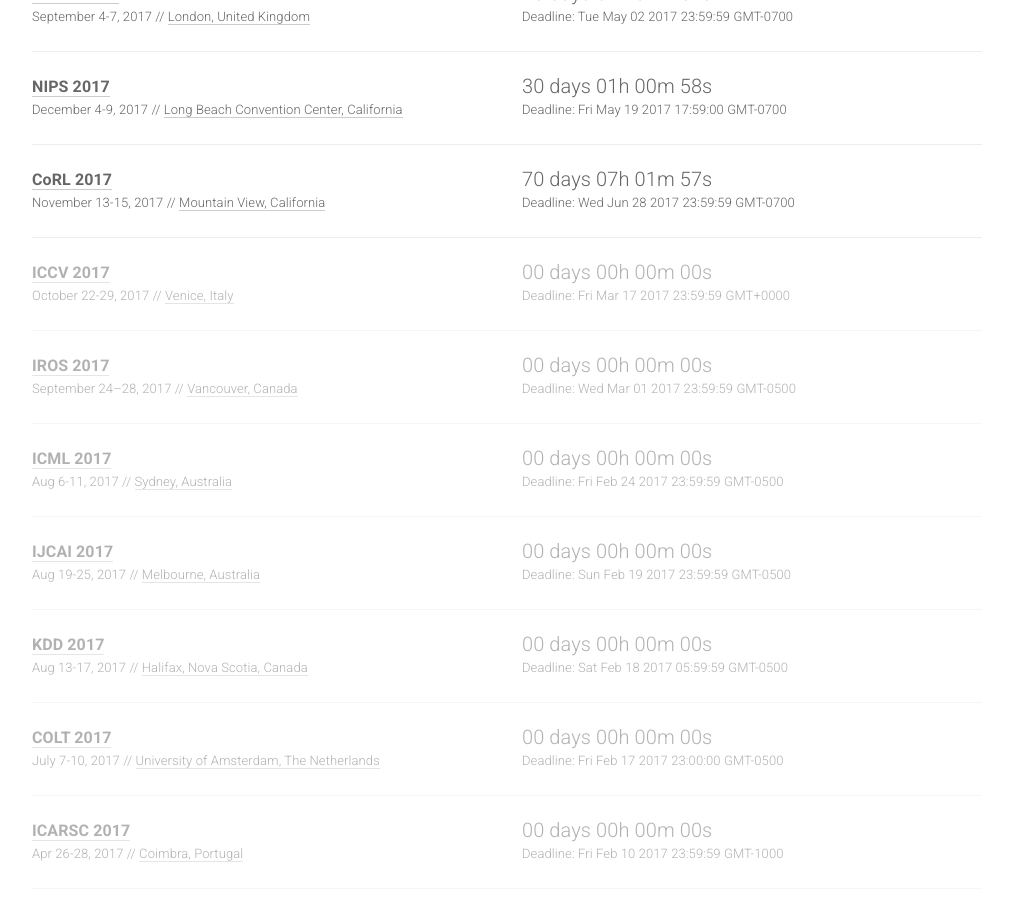
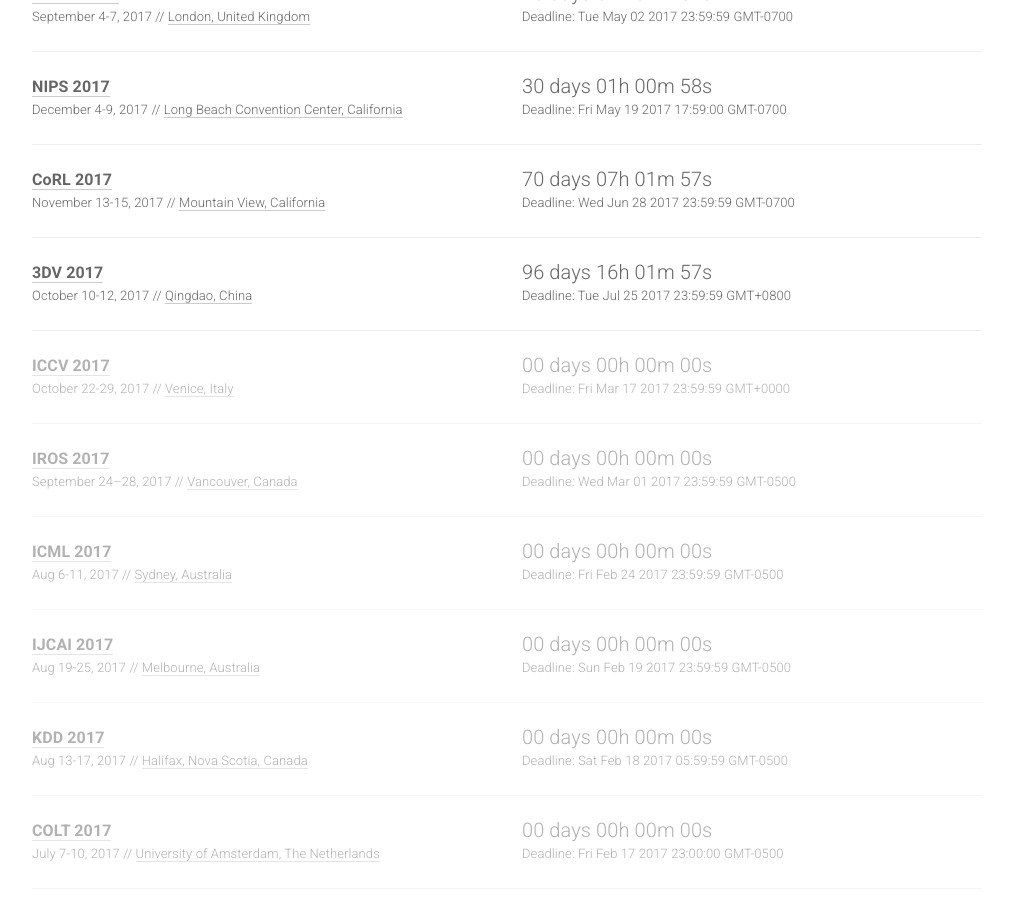
Before and after one commit to paperswithcode/ai-deadlines, a Jekyll site: the page built from index.html, in a window 1280 px wide and 900 px high, scrolled down 965 px. Shown: the whole window, without its empty margins (133-1146 px from the left). Built offline with Jekyll 4.4.1, drawn with Linux system fonts in a browser that asks for light colours; nearby versions of some CDN libraries; comment, search, counter and statistics services are not loaded.

Commit message:
3DV in 2017

```diff
--- a/_data/conferences.yml
+++ b/_data/conferences.yml
@@ -104,6 +104,16 @@
   date: November 13-15, 2017
   place: Mountain View, California
   sub: RO
+
+- name: 3DV
+  year: 2017
+  id: 3dv17
+  link: http://irc.cs.sdu.edu.cn/3dv/
+  deadline: "2017-07-25 23:59:59"
+  timezone: Asia/Hong_Kong
+  date: October 10-12, 2017
+  place: Qingdao, China
+  sub: CV
 
 - name: ICCV
   year: 2017
```
